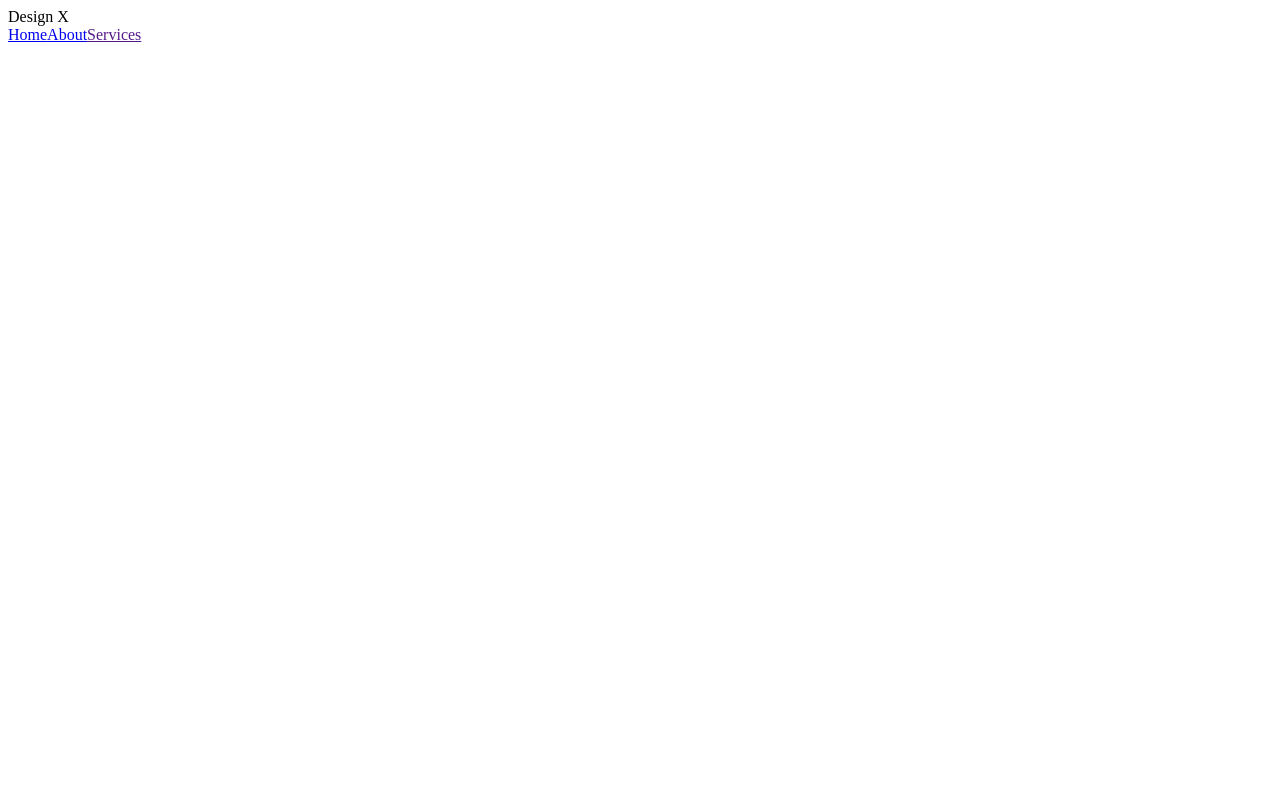
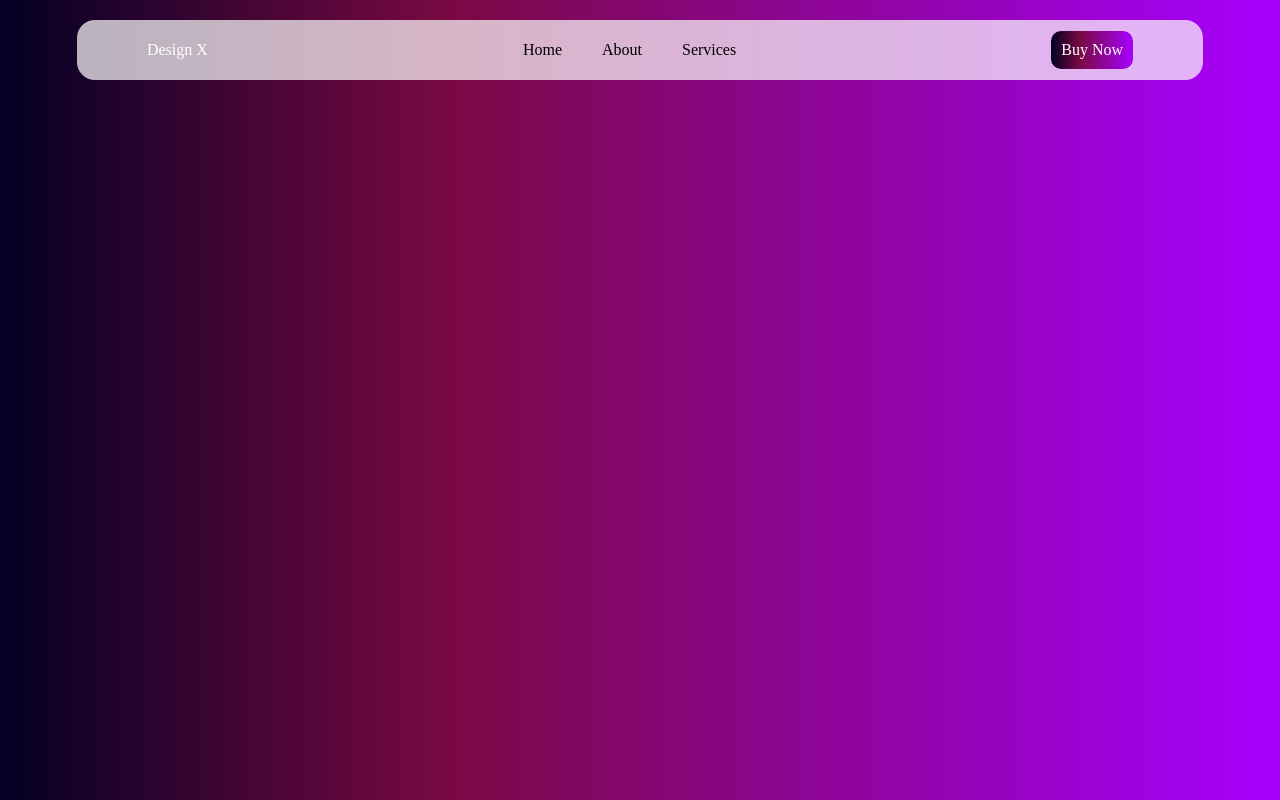
Before and after one commit to mohamedfadel-dev/testing, a plain HTML site: page index.html in a window 1280 px wide. Drawn offline with Linux system fonts and the light colour scheme.

Commit message:
basic nav bar styles

```diff
--- a/index.html
+++ b/index.html
@@ -3,17 +3,31 @@
 <head>
 	<meta charset="UTF-8">
 	<meta name="viewport" content="width=device-width, initial-scale=1.0">
-	<link rel="stylesheet" href="style.css">
+	<link rel="stylesheet" href="./styles/style.css">
 	<title>static website</title>
 </head>
 <body>
-	<nav>
-		<div class="design">
-			Design X
-		</div>
-		<a href="#">Home</a><a href="#">About</a><a href="">Services</a>
-	</nav>
-
+	<header>
+		<nav>
+			<div class="flex-container">
+				<div class="design">
+					Design X
+				</div>
+				<div class="second-flex">
+					<div class="Home">
+						<a href="#">Home</a>
+					</div>
+					<div class="About">
+						<a href="#">About</a>
+					</div>
+					<div class="services">
+						<a href="">Services</a>
+					</div>
+				</div>
+				<div class="Buy-now"><a href="#">Buy Now</a></div>
+			</div>
+		</nav>
+	</header>
 
 
 
--- a/styles/style.css
+++ b/styles/style.css
@@ -4,8 +4,53 @@
     box-sizing: border-box;
     text-decoration: none;
 }
-nav{
+body{
+    background-image: linear-gradient(90deg, rgba(2,0,36,1) 0%, rgba(121,9,66,1) 35%, rgba(167,0,255,1) 100%);
+}
+.flex-container{
+    height: 60px;
+    width: 88%;
+    margin: 20px auto;
+    background-color: rgba(255, 255, 255, 0.7);
+    border-radius: 18px;
+
     display: flex;
+    color: white;
+    flex-direction: row;
+    justify-content: space-around;
     align-items: center;
-    justify-content: space-around;
 }
+a{
+    text-decoration: none;
+    color: black;
+}
+.Buy-now{
+    background-image:  linear-gradient(90deg, rgba(2,0,36,1) 0%, rgba(121,9,66,1) 35%, rgba(167,0,255,1) 100%);
+    padding: 10px;
+    border-radius: 10px;
+    justify-self:flex-end ;
+}
+.Buy-now a{
+    color: white;
+}
+.second-flex{
+    display: flex;
+    flex-direction: row;
+    justify-content: center;
+    align-items: center;
+    width: 50%;
+}
+.design{
+    text-align: right;
+}
+.Home{
+    padding: 10px 20px;
+}
+.About{
+    padding: 10px 20px;
+
+}
+.services{
+    padding: 10px 20px;
+
+}
```
